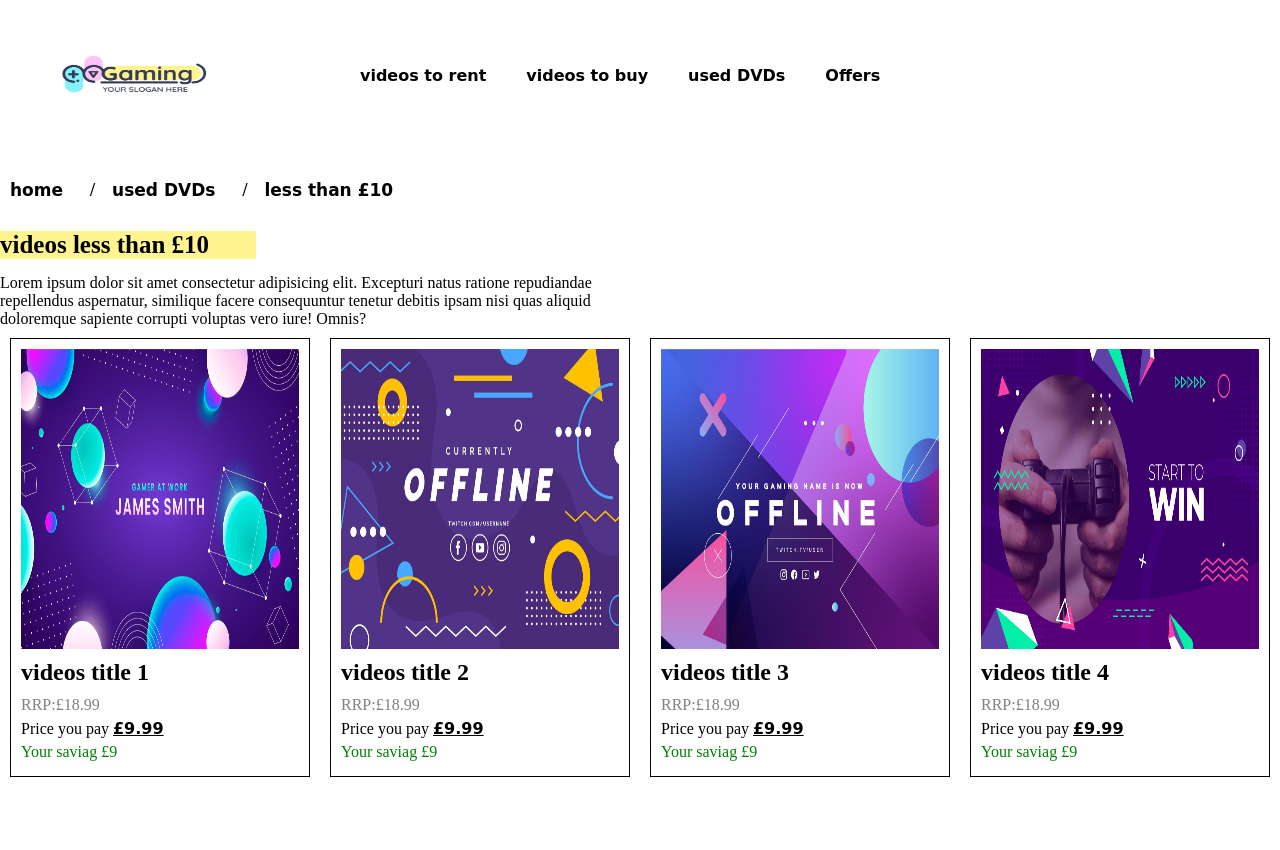
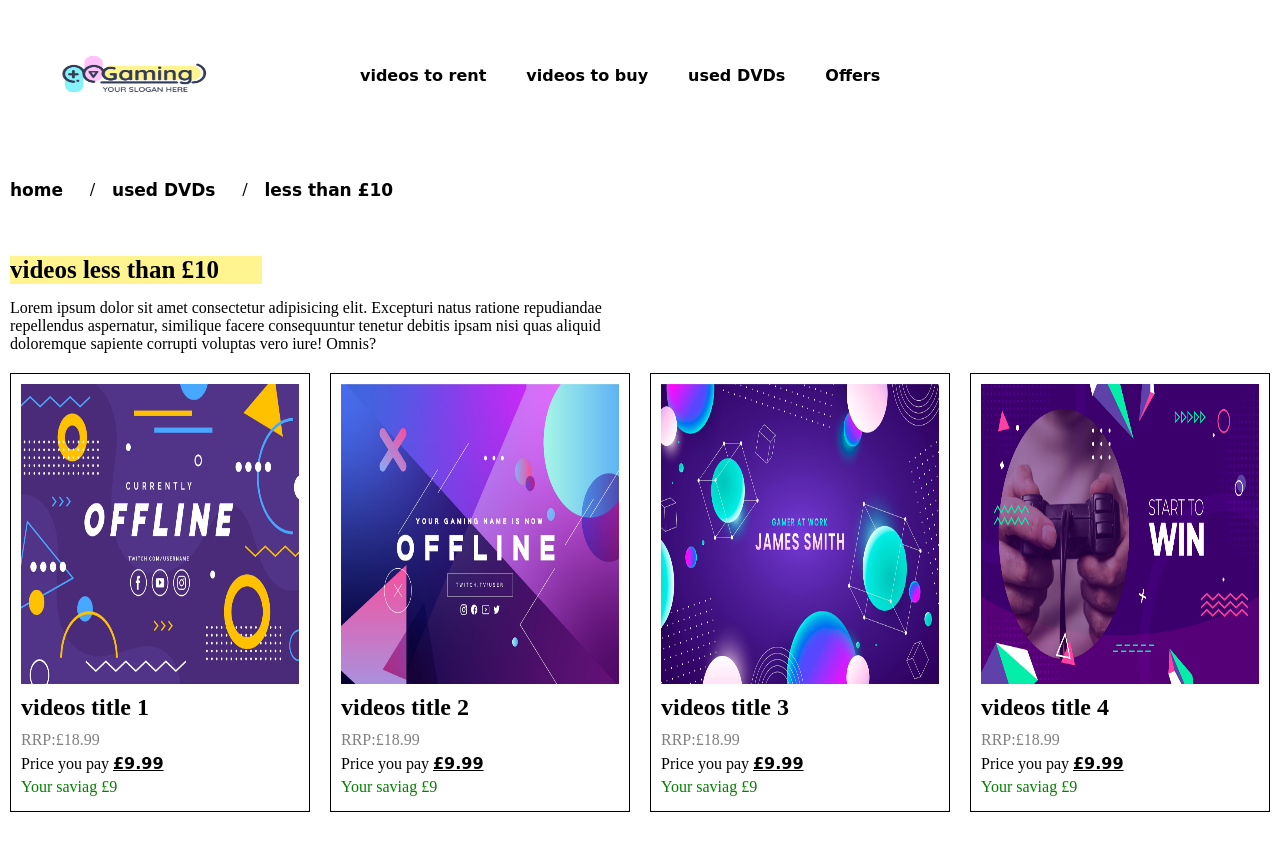
Before and after one commit to anasjabellah/C1-N2-Page-d-accueil-du-magasin-de-vid-o, a plain HTML site: page index.html in a window 1280 px wide. Before the commit the page ends 817 px from the top, so only its background shows below. Drawn offline with Linux system fonts and the light colour scheme.

Commit message:
Page d'accueil du magasin de vidéo

```diff
--- a/index.html
+++ b/index.html
@@ -13,7 +13,7 @@
     <header>
 
         <div class="logo">
-            <img src="3919395.jpg" alt="logo">
+            <img src="image loge/3919395.jpg" alt="logo">
         </div>
 
         <ul class="list-header">
@@ -55,7 +55,7 @@
             </div>
 
             <div class="cart-image">
-                <img src="./5087161.jpg" alt="imge cart">
+                <img src="image/4023911.jpg" alt="imge cart">
             </div>
 
             <div class="conten-cart">
@@ -78,7 +78,7 @@
             </div>
 
             <div class="cart-image">
-                <img src="./4023911.jpg" alt="imge cart">
+                <img src="image/4057236.jpg" alt="imge cart">
             </div>
 
             <div class="conten-cart">
@@ -101,7 +101,7 @@
             </div>
 
             <div class="cart-image">
-                <img src="./4057236.jpg" alt="imge cart">
+                <img src="image/5087161.jpg" alt="imge cart">
             </div>
 
             <div class="conten-cart">
@@ -124,7 +124,7 @@
             </div>
 
             <div class="cart-image">
-                <img src="./Videogames-youtube-thumbnails-with-photo.jpg" alt="imge cart">
+                <img src="image/Videogames-youtube-thumbnails-with-photo.jpg" alt="imge cart">
             </div>
 
             <div class="conten-cart">
--- a/style.css
+++ b/style.css
@@ -120,6 +120,7 @@ nav ol li a:hover::after{
 .section-desc{
    margin-top: 30px;
     width: 100%;
+    padding: 10px;
 }
 
 
```
Also changed, not shown: image loge/3919395.jpg (renamed from 3919395.jpg), image/4023911.jpg (renamed from 4023911.jpg), image/4057236.jpg (renamed from 4057236.jpg), image/5087161.jpg (renamed from 5087161.jpg), image/Videogames-youtube-thumbnails-with-photo.jpg (renamed from Videogames-youtube-thumbnails-with-photo.jpg).
